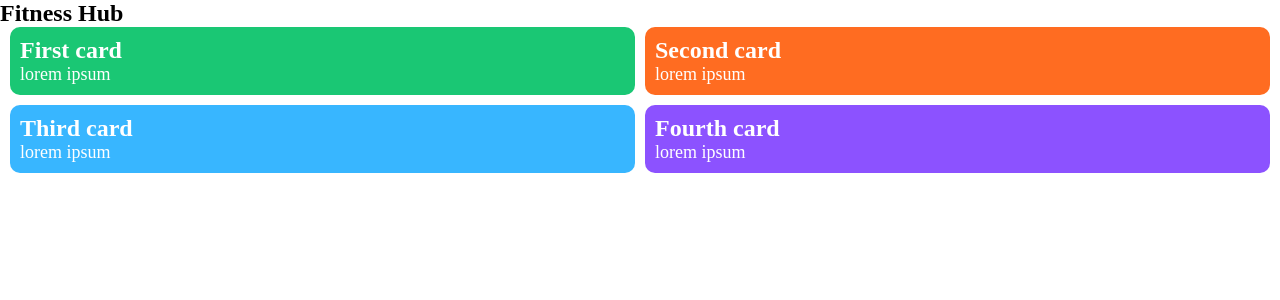
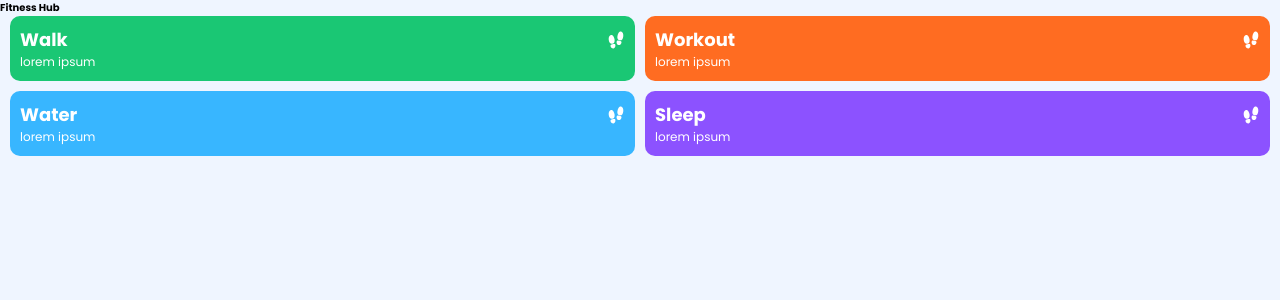
Before and after one commit to vanshp0272/fitness-hub, a React (Create React App) app: page / in a window 1280 px wide. Shown: the top 300 px of the page. Built offline with nearby package versions, Linux system fonts and the light colour scheme.

Commit message:
Install react icons and define text styles

```diff
--- a/package.json
+++ b/package.json
@@ -8,6 +8,7 @@
     "@testing-library/user-event": "^13.5.0",
     "react": "^17.0.2",
     "react-dom": "^17.0.2",
+    "react-icons": "^4.3.1",
     "react-scripts": "5.0.0",
     "web-vitals": "^2.1.4"
   },
--- a/src/App.css
+++ b/src/App.css
@@ -1,8 +1,11 @@
+@import url('https://fonts.googleapis.com/css2?family=Poppins:wght@200;300;400;500;700&display=swap');
+
 * {
     margin: 0;
     padding: 0;
     box-sizing: border-box;
     font-size: 10px;
+    font-family: 'Poppins', sans-serif;
 }
 
 :root {
@@ -18,14 +21,34 @@
     --margin-size: 1rem;
 }
 
-h1, h2, h3, h4 {
+html {
+    background-color: var(--light-bg-color);
+}
+
+/* Font styles */
+.text {
+    color: inherit;
+    text-decoration: none;
+}
+
+.text--big {
     font-size: var(--big-font);
 }
 
-p, a {
+.text--med {
     font-size: var(--med-font);
 }
 
+.text--small {
+    font-size: var(--small-font);
+}
+
+.text--tiny {
+    font-size: var(--tiny-font);
+}
+
+
+/* Layout styles */
 section {
     margin: 0 var(--margin-size);
 }
--- a/src/App.js
+++ b/src/App.js
@@ -7,10 +7,10 @@ function App() {
      <h1>Fitness Hub</h1>
 
       <section className="card-container">
-        <ProgressCard name="First card" cardStyle="card--green" />
-        <ProgressCard name="Second card" cardStyle="card--orange"/>
-        <ProgressCard name="Third card" cardStyle="card--blue" />
-        <ProgressCard name="Fourth card" cardStyle="card--purple"/>
+        <ProgressCard name="Walk" cardStyle="card--green" />
+        <ProgressCard name="Workout" cardStyle="card--orange"/>
+        <ProgressCard name="Water" cardStyle="card--blue" />
+        <ProgressCard name="Sleep" cardStyle="card--purple"/>
       </section>
     </>
   );
--- a/src/components/ProgressCard.css
+++ b/src/components/ProgressCard.css
@@ -4,6 +4,7 @@
     color: white;
 }
 
+/* Color styles */
 .card--green {
     background-color: var(--accent-color);
 }
@@ -19,3 +20,10 @@
 .card--purple {
     background-color: var(--main-color);
 }
+
+/* Card elements */
+.card__header {
+    display: flex;
+    justify-content: space-between;
+    align-items: center;
+}
--- a/src/components/ProgressCard.js
+++ b/src/components/ProgressCard.js
@@ -1,5 +1,6 @@
 import React from 'react';
 import './ProgressCard.css';
+import { IoFootsteps } from 'react-icons/io5';
 
 export default function ProgressCard({
   name,
@@ -11,10 +12,11 @@ export default function ProgressCard({
   return (
     <article className={`card ${cardStyle}`}>
       <div className="card__header">
-        <h2>{name}</h2>
+        <h2 className="text text--med">{name}</h2>
+        <IoFootsteps className="text text--med"/>
       </div>
       <div className="card__body">
-        <p>
+        <p className="text text--small">
           lorem ipsum
         </p>
       </div>
```
Also changed, not shown: 1 other file (tests, documents, lock files or other folders).
